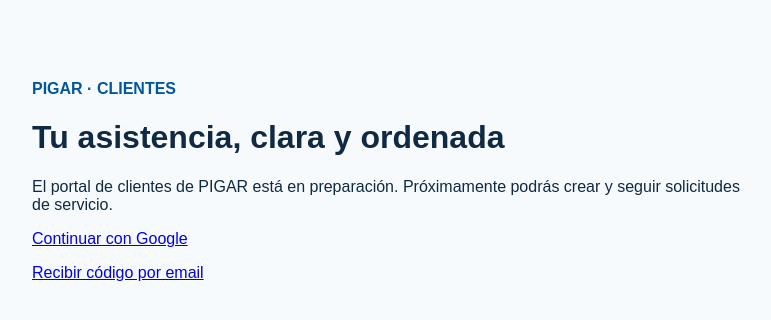
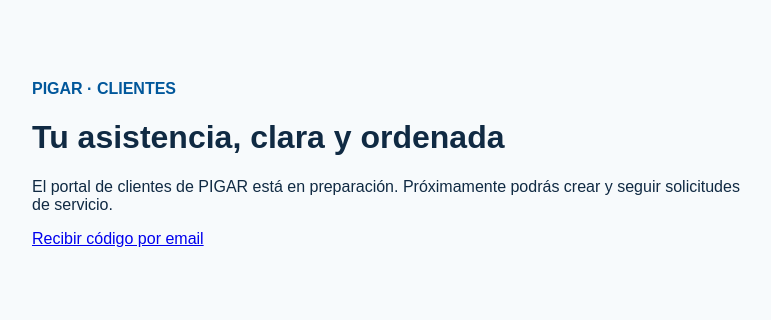
Before and after one commit to grupoSIM/PIGAR, a Next.js app in the folder apps/customer-web/: page / in a window 1280 px wide. Shown: the top 320 px of the page, without its empty margins (248-1019 px from the left). Built offline with nearby package versions, Linux system fonts and the light colour scheme.

Commit message:
fix(customer): hide unavailable google login
Refs: feat-002

```diff
--- a/apps/customer-web/app/page.tsx
+++ b/apps/customer-web/app/page.tsx
@@ -1,15 +1,21 @@
 import { ProductShell } from "@pigar/ui";
 
+export const dynamic = "force-dynamic";
+
 export default function CustomerHome() {
+  const googleConnection = process.env.PIGAR_CUSTOMER_AUTH0_GOOGLE_CONNECTION;
+
   return (
     <ProductShell audience="clientes" title="Tu asistencia, clara y ordenada">
       <p>
         El portal de clientes de PIGAR está en preparación. Próximamente podrás crear y seguir
         solicitudes de servicio.
       </p>
-      <p>
-        <a href="/auth/login/google">Continuar con Google</a>
-      </p>
+      {googleConnection ? (
+        <p>
+          <a href="/auth/login/google">Continuar con Google</a>
+        </p>
+      ) : null}
       <p>
         <a href="/auth/login/email">Recibir código por email</a>
       </p>
```
Also changed, not shown: 1 other file (tests, documents, lock files or other folders).
